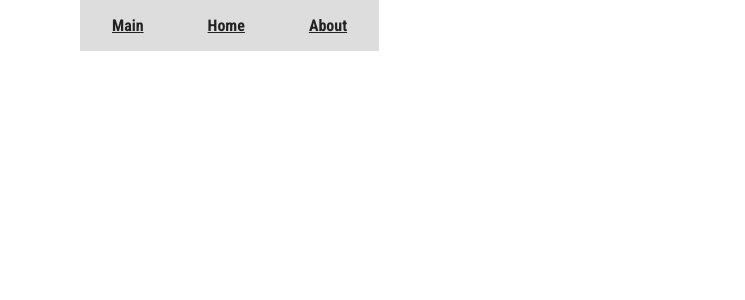
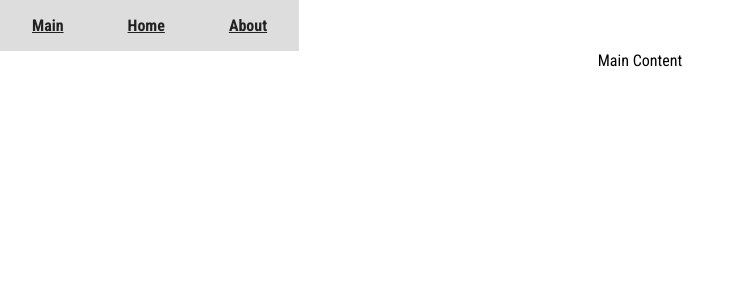
Before and after one commit to milanstojadinovic/router-basics, a React (Create React App) app: page / in a window 1280 px wide. Shown: the top 300 px of the page, without its empty margins (0-745 px from the left). Built offline with nearby package versions, Linux system fonts and the light colour scheme.

Commit message:
changed naming for come components

```diff
--- a/src/App.js
+++ b/src/App.js
@@ -1,11 +1,13 @@
 import './App.css';
-
-import Navigation from './routes/Navigation';
+import Navbar from './routes/Navbar';
 
 function App() {
   return (
-    <div className='App'>
-      <Navigation />
+    <div>
+      <Navbar />
+      <div className='App'>
+        <div className='main'>Main Content</div>
+      </div>
     </div>
   );
 }
--- a/src/routes/About.js
+++ b/src/routes/About.js
@@ -1,11 +1,11 @@
 import React from 'react';
-import Navigation from './Navigation';
 import './About.css';
+import Navbar from './Navbar';
 
 const About = () => {
   return (
     <div>
-      <Navigation />
+      <Navbar />
       <div className='about'>
         <h1 className='about__main-title'>About Me Page</h1>
       </div>
--- a/src/routes/Home.js
+++ b/src/routes/Home.js
@@ -1,11 +1,11 @@
 import React from 'react';
-import Navigation from './Navigation';
 import './Home.css';
+import Navbar from './Navbar';
 
 const Home = () => {
   return (
     <div>
-      <Navigation />
+      <Navbar />
       <div className='home'>
         <h1 className='home__main-title'>Home Page</h1>
         <p>Welcome to my home page!</p>
--- a/src/routes/Navigation.css
+++ b/src/routes/Navbar.css
@@ -2,7 +2,6 @@
   display: flex;
   align-items: flex-start;
   justify-content: left;
-  padding-left: 5rem;
 }
 
 .navigation-link {
--- a/src/routes/Navigation.js
+++ b/src/routes/Navbar.js
@@ -1,9 +1,9 @@
 import React from 'react';
 import { Link } from 'react-router-dom';
 
-import './Navigation.css';
+import './Navbar.css';
 
-const Navigation = () => {
+const Navbar = () => {
   return (
     <div>
       <nav className='navigation'>
@@ -21,4 +21,4 @@ const Navigation = () => {
   );
 };
 
-export default Navigation;
+export default Navbar;
--- a/src/routes/Page404.js
+++ b/src/routes/Page404.js
@@ -1,11 +1,11 @@
 import React from 'react';
-import Navigation from './Navigation';
+import Navbar from './Navbar';
 import './Page404.css';
 
 const Page404 = () => {
   return (
     <div>
-      <Navigation />
+      <Navbar />
       <div className='not-found'>
         <h1 className='not-found__main-title'>404 - NOT FOUND</h1>
       </div>
```
Also changed, not shown: public/index.html (+1 -22 lines).
